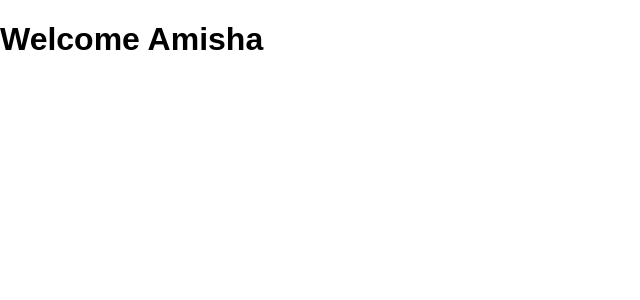
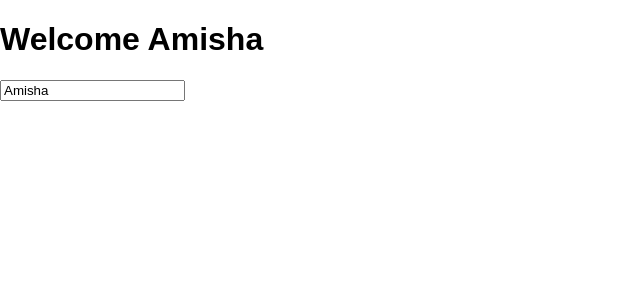
Before and after one commit to Amipatel2410/redux-app, a React (Create React App) app: page / in a window 1280 px wide. Shown: the top 300 px of the page, without its empty margins (0-640 px from the left). Built offline with nearby package versions, Linux system fonts and the light colour scheme.

Commit message:
add actions create new file usernameAction add action and dispatch methos for that action to App.js file

```diff
--- /dev/null
+++ b/src/actions/usernameAction.js
@@ -0,0 +1,14 @@
+import actions from './constants';
+
+const changeUserName = (value) => {
+    return {
+        type: actions.CHANGE_USERNAME,
+        data: {
+            value
+        }
+    };
+}
+
+export default {
+    changeUserName
+};
--- a/src/components/App.js
+++ b/src/components/App.js
@@ -1,5 +1,6 @@
 import React, { Component } from 'react';
 import {connect} from 'react-redux';
+import {changeUserName} from './actions/usernameAction';
 // Greeting.propTypes = {
 //     name: PropTypes.string.isRequired
 // };
@@ -10,9 +11,13 @@ class App extends Component {
     render()
     {
         return(
-
+            <div>
             <h1> Welcome {this.props.username} </h1>
-
+            <div>
+                <input
+                    defaultValue={this.props.username} />
+            </div>
+            </div>
         );
     }
 }
@@ -22,4 +27,11 @@ const mapStateToProps = function (state)  {
         username: state.username
     };
 }
+
+const mapDispatchToProps = function (dispatch) {
+    return {
+        changeUserName: dispatch(changeUserName)
+    }
+}
+
 export default connect(mapStateToProps)(App);
--- a/src/store.js
+++ b/src/store.js
@@ -7,4 +7,8 @@ let initialState = {
 };
 
 
-export default createStore(reducers,initialState);
+export default createStore(
+                           reducers,
+                           initialState,
+                           window.__REDUX_DEVTOOLS_EXTENSION__ && window.__REDUX_DEVTOOLS_EXTENSION__()
+                        );
```
